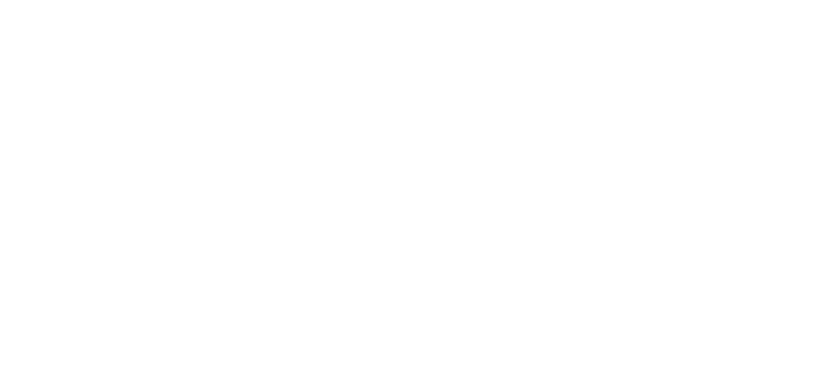
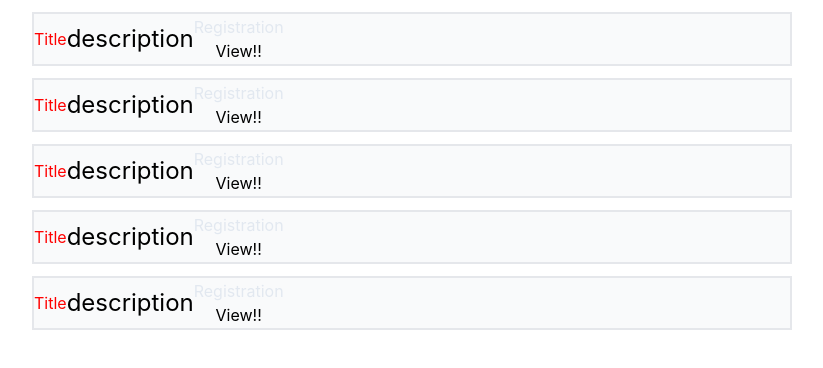
Before and after one commit to VirLg/react_events_registration_app, a React (Create React App) app: page / in a window 1280 px wide. Shown: the top 368 px of the page, without its empty margins (8-831 px from the left). Built offline with nearby package versions, Linux system fonts and the light colour scheme.

Commit message:
add tailwind

```diff
--- a/package.json
+++ b/package.json
@@ -11,9 +11,9 @@
     "react": "^18.3.1",
     "react-dom": "^18.3.1",
     "react-redux": "^9.1.2",
+    "react-router-dom": "^6.23.0",
     "react-scripts": "5.0.1",
     "redux": "^5.0.1",
-    "tailwindcss": "^3.4.3",
     "web-vitals": "^2.1.4"
   },
   "scripts": {
@@ -39,5 +39,8 @@
       "last 1 firefox version",
       "last 1 safari version"
     ]
+  },
+  "devDependencies": {
+    "tailwindcss": "^3.4.3"
   }
 }
--- /dev/null
+++ b/postcss.config.js
@@ -0,0 +1,6 @@
+module.exports = {
+  plugins: {
+    tailwindcss: {},
+    autoprefixer: {},
+  },
+}
--- a/src/App.css
+++ b/src/App.css
@@ -1,3 +1,7 @@
+@tailwind base;
+@tailwind components;
+@tailwind utilities;
+
 .App {
   text-align: center;
 }
--- a/src/App.js
+++ b/src/App.js
@@ -1,7 +1,13 @@
 import "./App.css";
+import HomePage from "./components/homePage/HomePage";
 
 function App() {
-  return <div className="App"></div>;
+  return (
+    <div className="App">
+      <HomePage />
+    </div>
+  );
 }
 
 export default App;
+// content: ['./src/**/*.{js,jsx,ts,tsx}'],
--- a/src/components/events/Event.jsx
+++ b/src/components/events/Event.jsx
@@ -0,0 +1,21 @@
+import React from "react";
+
+const Event = ({ data }) => {
+  data = [1, 2, 3, 4, 5];
+  return data.map((el, idx) => {
+    return (
+      <div
+        key={idx}
+        className="flex items-center border-2 m-3 h-[54px] bg-gray-50 max-w-[760px] ml-10">
+        <h2 style={{ color: "red" }}>Title</h2>
+        <p className="text-2xl">description</p>
+        <ul>
+          <li className="text-slate-200	">Registration</li>
+          <li>View!!</li>
+        </ul>
+      </div>
+    );
+  });
+};
+
+export default Event;
--- a/src/components/homePage/HomePage.jsx
+++ b/src/components/homePage/HomePage.jsx
@@ -1,7 +1,12 @@
 import React from "react";
+import Event from "../events/Event";
 
 const HomePage = () => {
-  return <div>HomePage</div>;
+  return (
+    <div>
+      <Event />
+    </div>
+  );
 };
 
 export default HomePage;
--- a/tailwind.config.js
+++ b/tailwind.config.js
@@ -1,6 +1,6 @@
 /** @type {import('tailwindcss').Config} */
 module.exports = {
-  content: ['./src/**/*.{js,jsx,ts,tsx}'],
+  content: ["./src/**/*.{js,jsx,ts,tsx}"],
   theme: {
     extend: {},
   },
```
Also changed, not shown: 1 other file (tests, documents, lock files or other folders).
